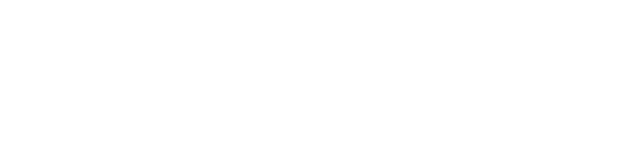
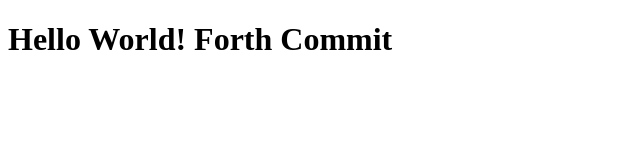
Before and after one commit to Yoli-magingxa/Just, a plain HTML site: page Index.html in a window 1280 px wide. Shown: the whole page, without its empty margins (0-640 px from the left). Drawn offline with Linux system fonts and the light colour scheme.

Commit message:
Forth Commit

```diff
--- a/Index.html
+++ b/Index.html
@@ -5,6 +5,7 @@
     <meta name="viewport" content="width=device-width, initial-scale=1.0">
     <title>Document</title>
 </head>
+    <h1>Hello World! Forth Commit </h1>
 <body>
 
 </body>
```
